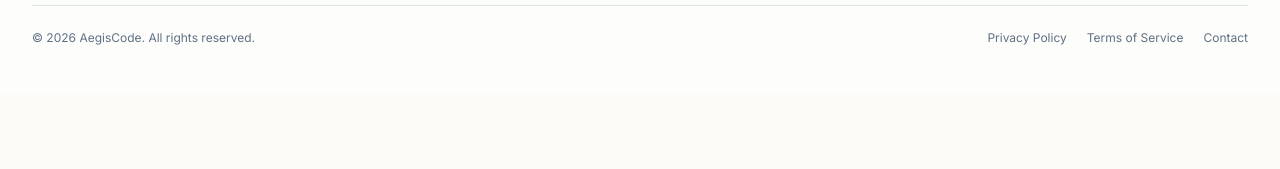
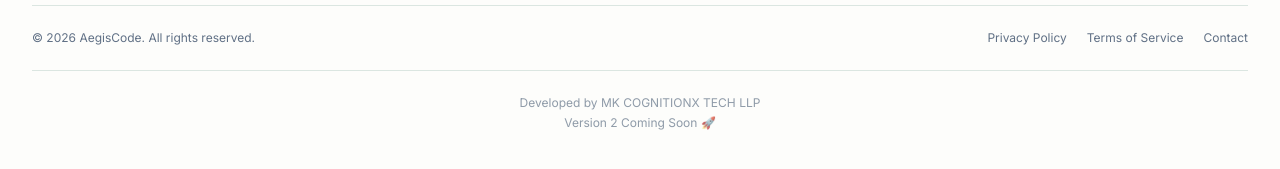
Before and after one commit to ADNAN-ZEYA/Aegiscode, a Next.js app: page / in a window 1280 px wide. Shown: the part 1553-1722 px from the top of the page. Before the commit the page ends 1647 px from the top, so only its background shows below. Built offline with nearby package versions, Linux system fonts and the light colour scheme; no server answers.

Commit message:
feat: add MK CognitionX footer credit

```diff
--- a/src/components/layout/footer.tsx
+++ b/src/components/layout/footer.tsx
@@ -104,6 +104,12 @@ export function Footer() {
             </Link>
           </div>
         </div>
+
+        {/* Credit line */}
+        <div className="mt-6 border-t border-border pt-6 text-center text-xs text-muted-foreground/70">
+          <p>Developed by MK COGNITIONX TECH LLP</p>
+          <p className="mt-1">Version 2 Coming Soon 🚀</p>
+        </div>
       </div>
     </footer>
   );
```
